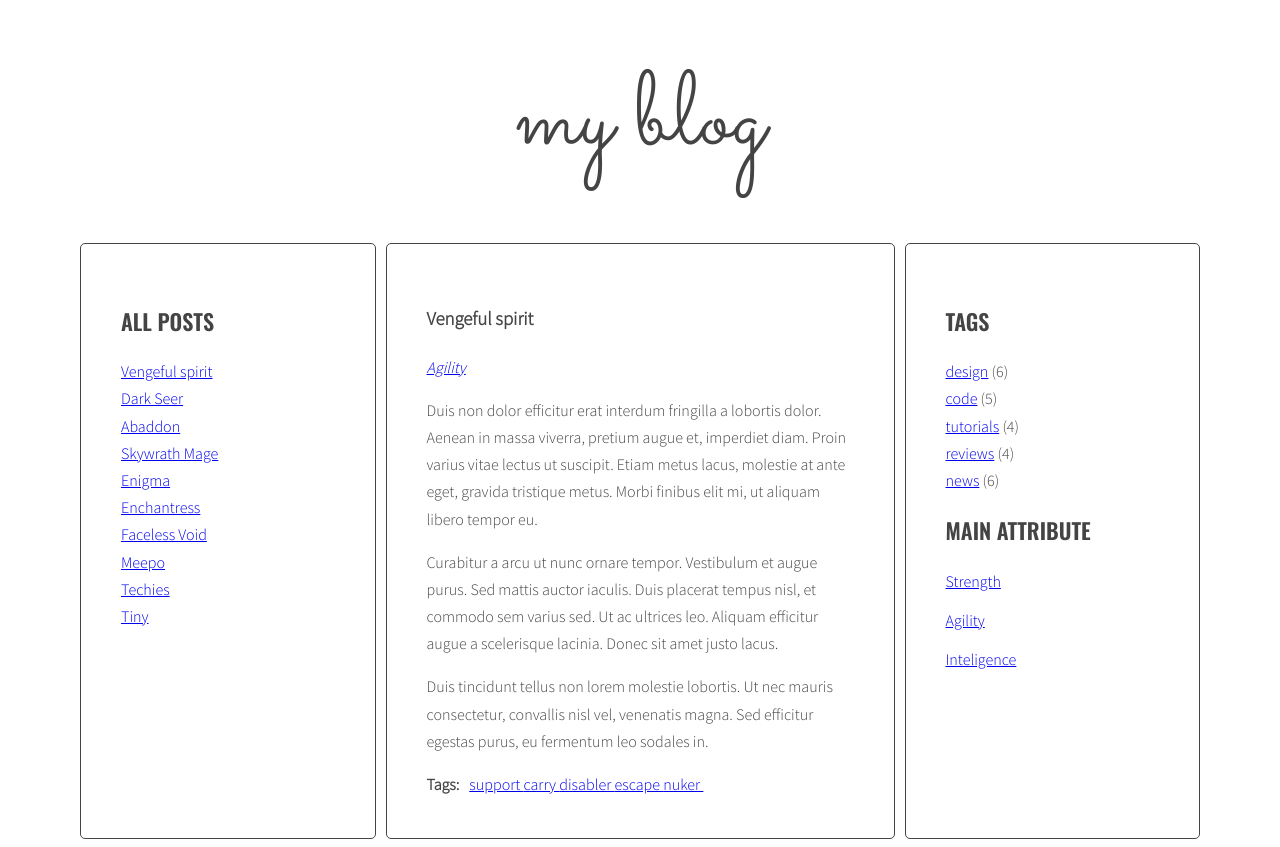
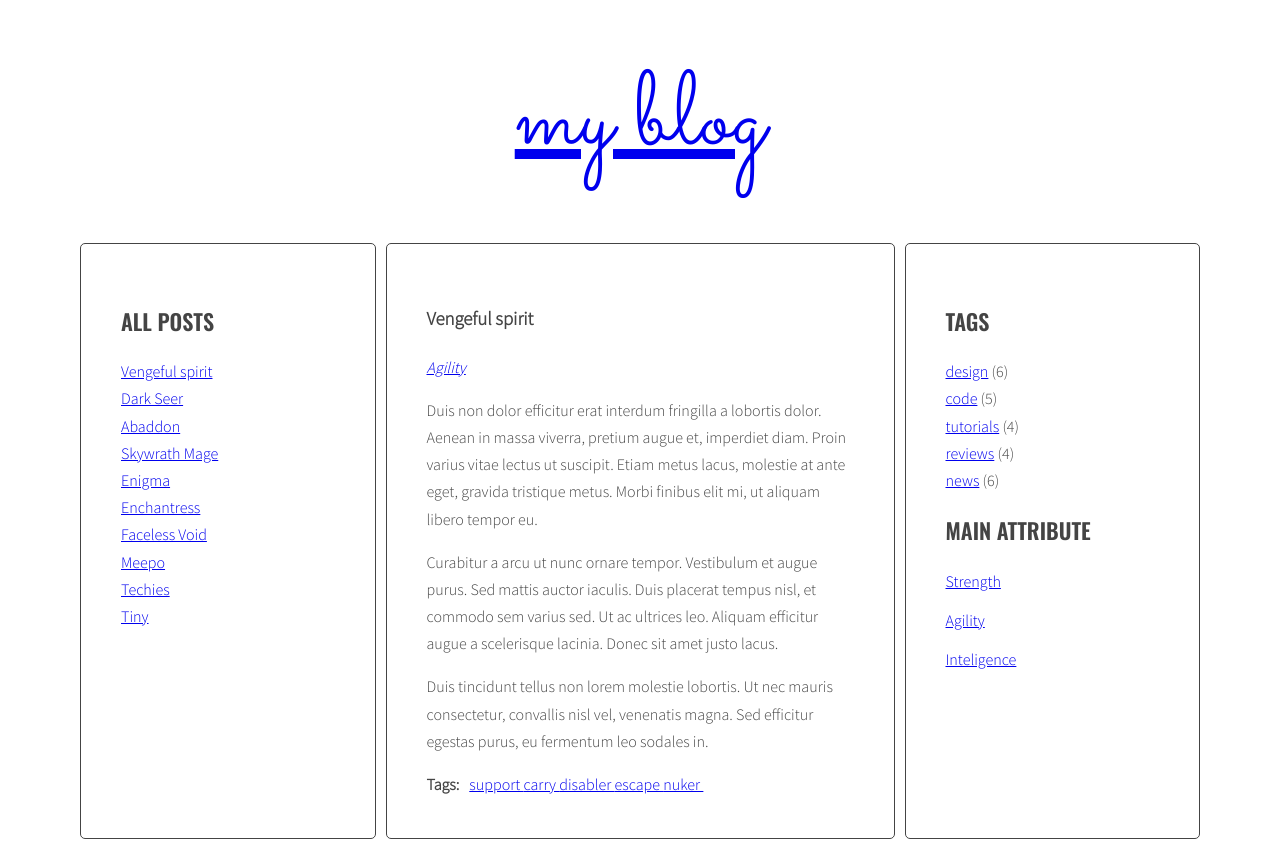
Before and after one commit to Evenclan/javascript-blog, a website: page index.html in a window 1280 px wide. Drawn offline with nearby package versions, Linux system fonts and the light colour scheme.

Commit message:
anchor title to navigate to homepage

```diff
--- a/index.html
+++ b/index.html
@@ -11,7 +11,7 @@
 <body>
   <div class="blog">
     <div class="container">
-      <h1 class="logo">my blog</h1>
+      <h1 class="logo"><a href="https://evenclan.github.io/javascript-blog/">my blog</a></h1>
       <main class="wrapper">
         <aside class="sidebar">
           <h2 class="section-title">All posts</h2>
```
